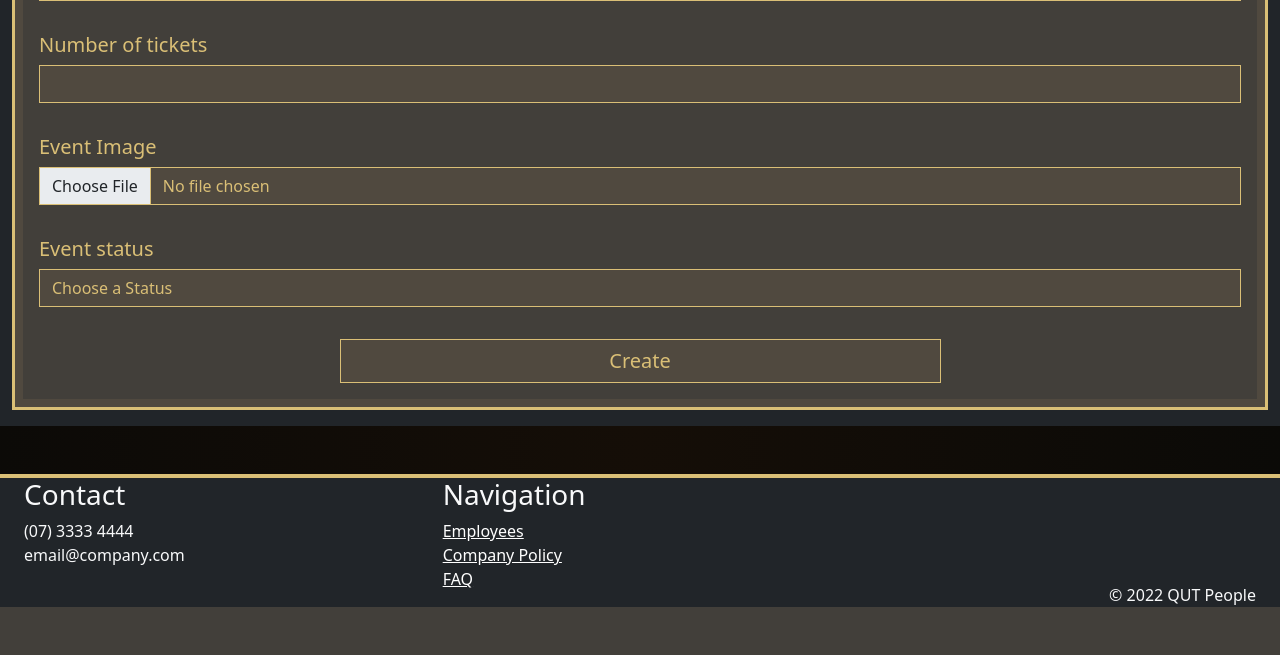
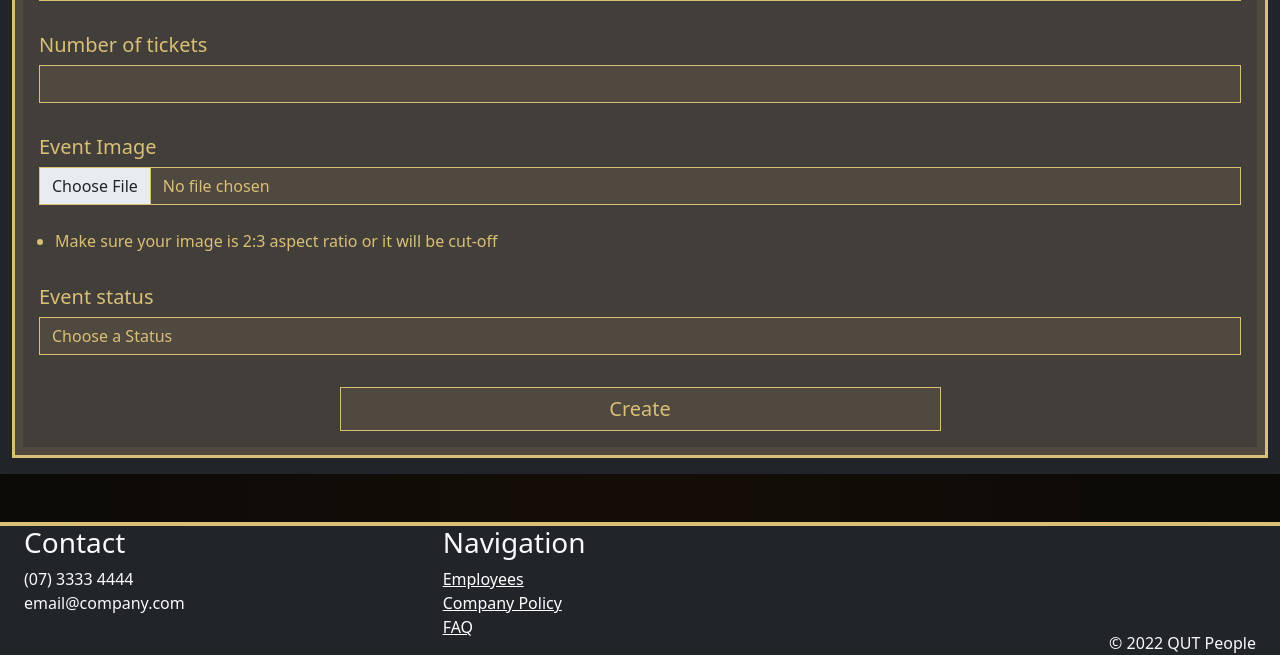
Before and after one commit to aidanlockwood20/IAB207-Assessment-3, a Flask app: page /events/create_event in a window 1280 px wide. Shown: the part 989-1644 px from the top of the page. Before the commit the page ends 1596 px from the top, so only its background shows below. Run offline with Flask 2, Linux system fonts and the light colour scheme; a user stored in the database is signed in; some libraries are stand-ins or nearby versions.

Commit message:
Updates in Index
Made Images fit better and reccomended images size to users

```diff
--- a/backyardCinemas/event_views.py
+++ b/backyardCinemas/event_views.py
@@ -123,6 +123,7 @@ def event_history():
 
 
 @bp.route('/<id>/book', methods=['GET', 'POST'])
+@login_required
 def book(id):
     event = Event.query.filter_by(id=id).first()
     form = OrderForm()
--- a/backyardCinemas/static/css/global.css
+++ b/backyardCinemas/static/css/global.css
@@ -174,3 +174,9 @@ footer a {
 .font-20 {
     font-size: 20px;
 }
+
+.card-img-top {
+    width: 100%;
+    height: 15vw;
+    object-fit: cover;
+}
--- a/backyardCinemas/templates/events/create_event.html
+++ b/backyardCinemas/templates/events/create_event.html
@@ -60,6 +60,13 @@
             <h5>{{ form.image.label }}</h5>
             {{ form.image(class_="form-control bg-light5") }}
           </div>
+          <div id="">
+            <ul class="my-2">
+              <li>
+                <p>Make sure your image is 2:3 aspect ratio or it will be cut-off</p>
+              </li>
+            </ul>
+          </div>
           <div class="card-body">
             <h5>{{ form.status.label }}</h5>
             {{ form.status(class_="form-control bg-light5") }}
```
